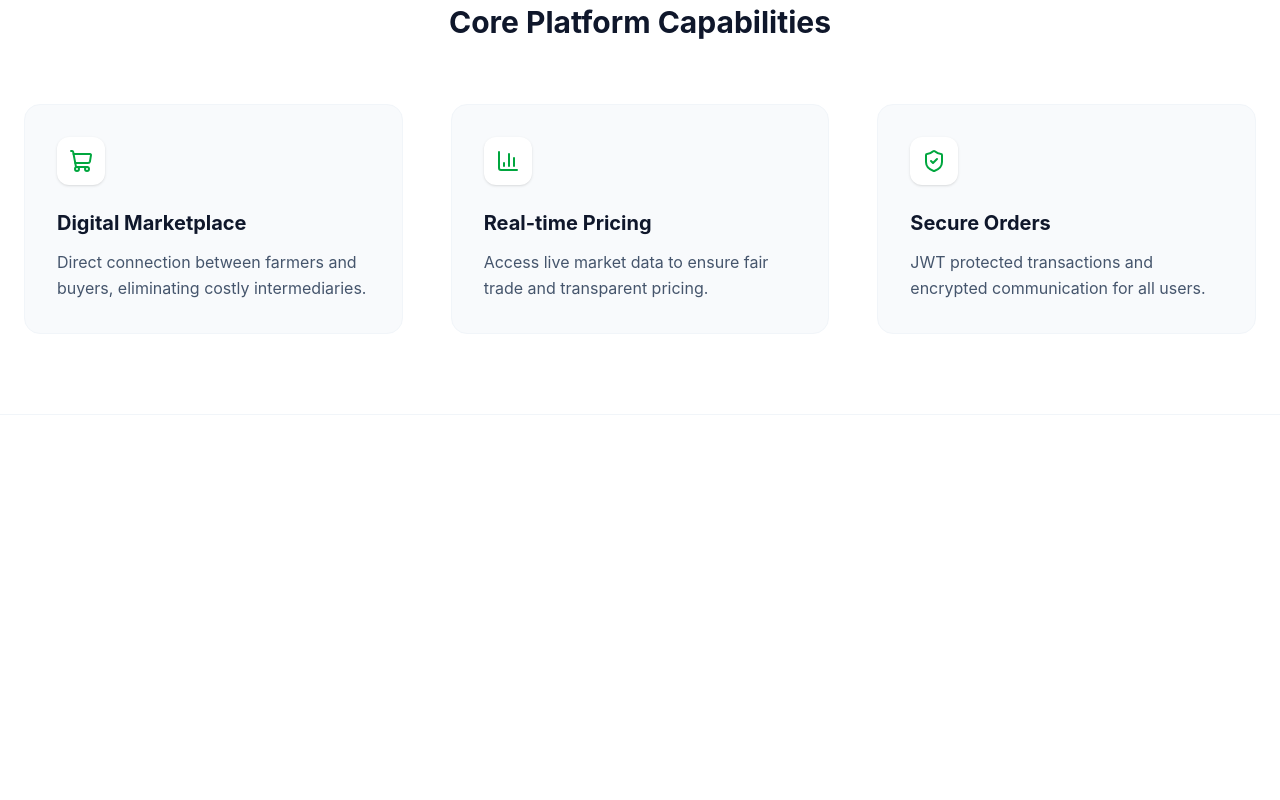
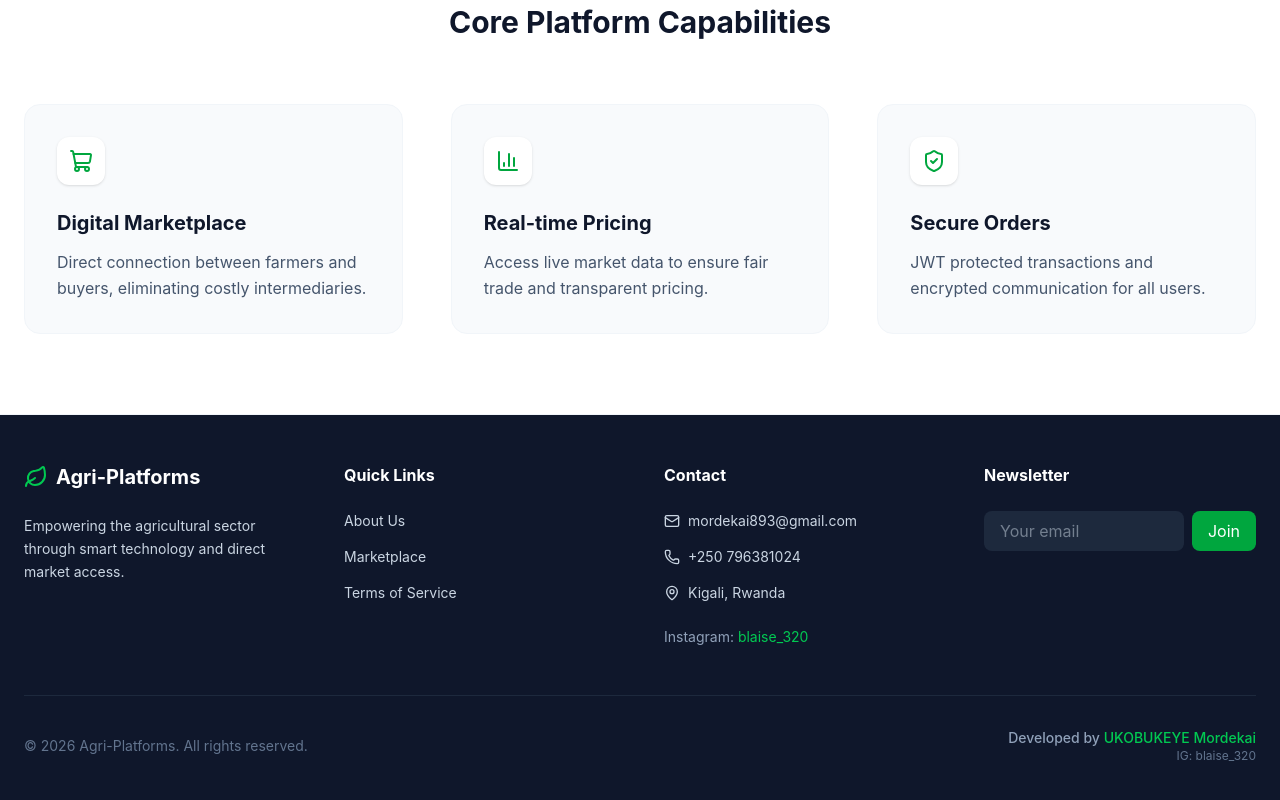
Before and after one commit to Mordekai32/my-agri-platform, a React (Vite) app: page / in a window 1280 px wide. Shown: the part 726-1526 px from the top of the page. Before the commit the page ends 1141 px from the top, so only its background shows below. Built offline with nearby package versions, Linux system fonts and the light colour scheme.

Commit message:
Add contact details and social media links to footer

```diff
--- a/src/components/Agri.jsx
+++ b/src/components/Agri.jsx
@@ -1,9 +1,9 @@
 import React from 'react';
-import { Leaf, ShoppingCart, BarChart3, Globe, ShieldCheck } from 'lucide-react';
+import { Leaf, ShoppingCart, BarChart3, Globe, ShieldCheck, Mail, Phone, MapPin } from 'lucide-react';
 
 const AgriPlatform = () => {
   return (
-    <div className="min-h-screen bg-slate-50 font-sans">
+    <div className="min-h-screen bg-slate-50 font-sans flex flex-col">
       {/* Navigation */}
       <nav className="bg-white border-b border-green-100 px-6 py-4 flex justify-between items-center sticky top-0 z-50">
         <div className="flex items-center gap-2">
@@ -23,6 +23,7 @@ const AgriPlatform = () => {
       </nav>
 
       {/* Hero Section */}
+      <main className="flex-grow">
         <section className="container mx-auto px-6 py-16 text-center md:text-left md:flex items-center">
           <div className="md:w-1/2">
             <h1 className="text-5xl md:text-6xl font-extrabold text-slate-900 leading-tight mb-6">
@@ -72,6 +73,71 @@ const AgriPlatform = () => {
             </div>
           </div>
         </section>
+      </main>
+
+      {/* Footer Section */}
+      <footer className="bg-slate-900 text-slate-300 py-12">
+        <div className="container mx-auto px-6">
+          <div className="grid grid-cols-1 md:grid-cols-4 gap-12 mb-12">
+            <div className="col-span-1 md:col-span-1">
+              <div className="flex items-center gap-2 mb-6">
+                <Leaf className="text-green-500 w-6 h-6" />
+                <span className="text-xl font-bold text-white">Agri-Platforms</span>
+              </div>
+              <p className="text-sm leading-relaxed">
+                Empowering the agricultural sector through smart technology and direct market access.
+              </p>
+            </div>
+
+            <div>
+              <h4 className="text-white font-bold mb-6">Quick Links</h4>
+              <ul className="space-y-4 text-sm">
+                <li><a href="#" className="hover:text-green-500 transition-colors">About Us</a></li>
+                <li><a href="#" className="hover:text-green-500 transition-colors">Marketplace</a></li>
+                <li><a href="#" className="hover:text-green-500 transition-colors">Terms of Service</a></li>
+              </ul>
+            </div>
+
+            <div>
+              <h4 className="text-white font-bold mb-6">Contact</h4>
+              <ul className="space-y-4 text-sm">
+                <li className="flex items-center gap-2"><Mail size={16} /> mordekai893@gmail.com</li>
+                <li className="flex items-center gap-2"><Phone size={16} /> +250 796381024</li>
+                <li className="flex items-center gap-2"><MapPin size={16} /> Kigali, Rwanda</li>
+                {/* Added Instagram as text here */}
+                <li className="text-slate-400 pt-2">Instagram: <span className="text-green-500">blaise_320</span></li>
+              </ul>
+            </div>
+
+            <div>
+              <h4 className="text-white font-bold mb-6">Newsletter</h4>
+              <div className="flex gap-2">
+                <input
+                  type="email"
+                  placeholder="Your email"
+                  className="bg-slate-800 border-none rounded-lg px-4 py-2 w-full focus:ring-2 focus:ring-green-500"
+                />
+                <button className="bg-green-600 text-white px-4 py-2 rounded-lg hover:bg-green-700 transition-all">
+                  Join
+                </button>
+              </div>
+            </div>
+          </div>
+
+          <div className="border-t border-slate-800 pt-8 flex flex-col md:flex-row justify-between items-center gap-4">
+            <p className="text-sm text-slate-500">
+              © {new Date().getFullYear()} Agri-Platforms. All rights reserved.
+            </p>
+            <div className="flex flex-col items-center md:items-end">
+              <p className="text-sm font-medium text-slate-400">
+                Developed by <span className="text-green-500">UKOBUKEYE Mordekai</span>
+              </p>
+              {/* Also added to the attribution section for clarity */}
+              <p className="text-xs text-slate-500">IG: blaise_320</p>
+            </div>
+          </div>
+        </div>
+      </footer>
     </div>
   );
 };
```
Lines whose indentation alone changed are shown as unchanged.
